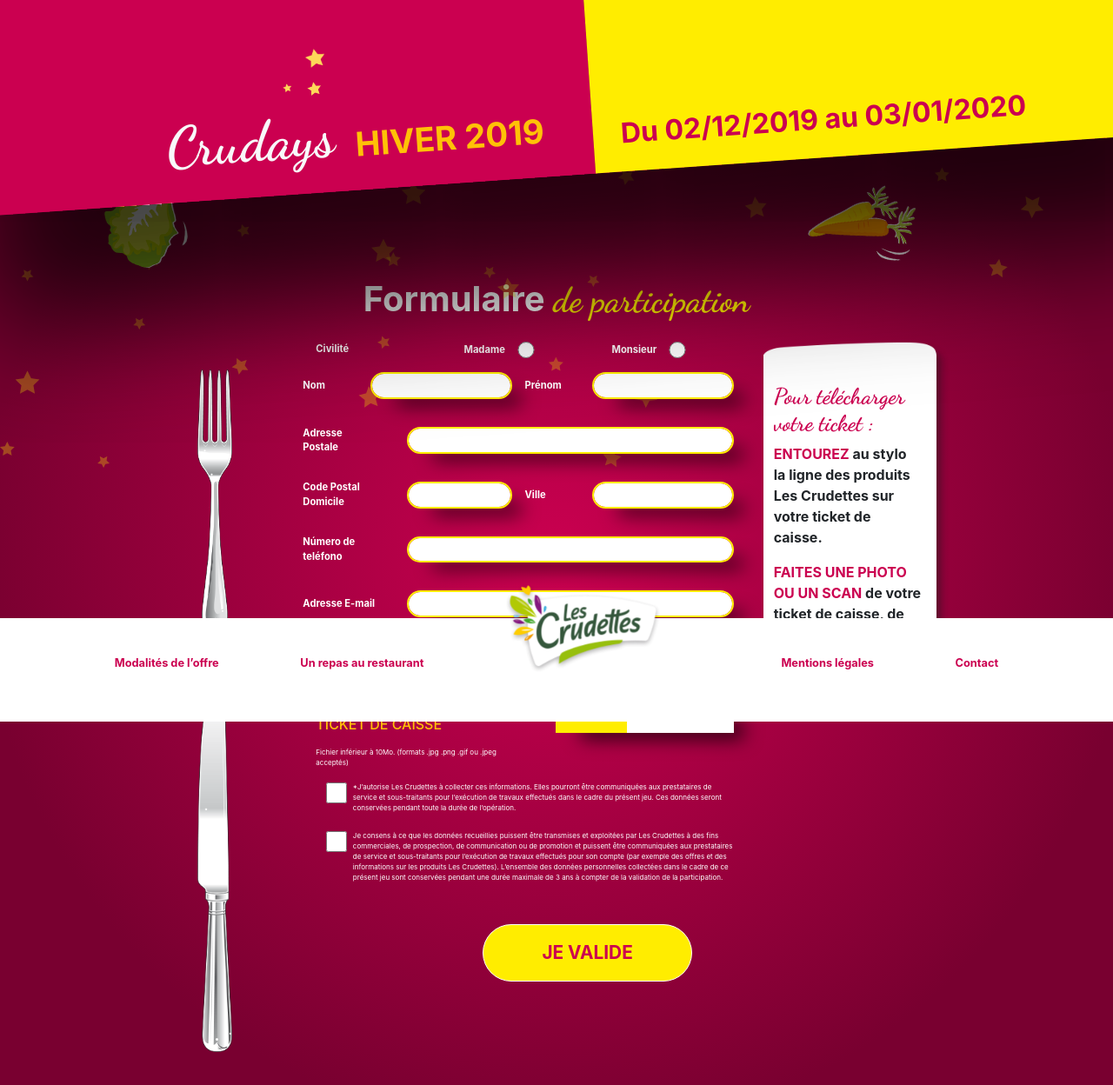
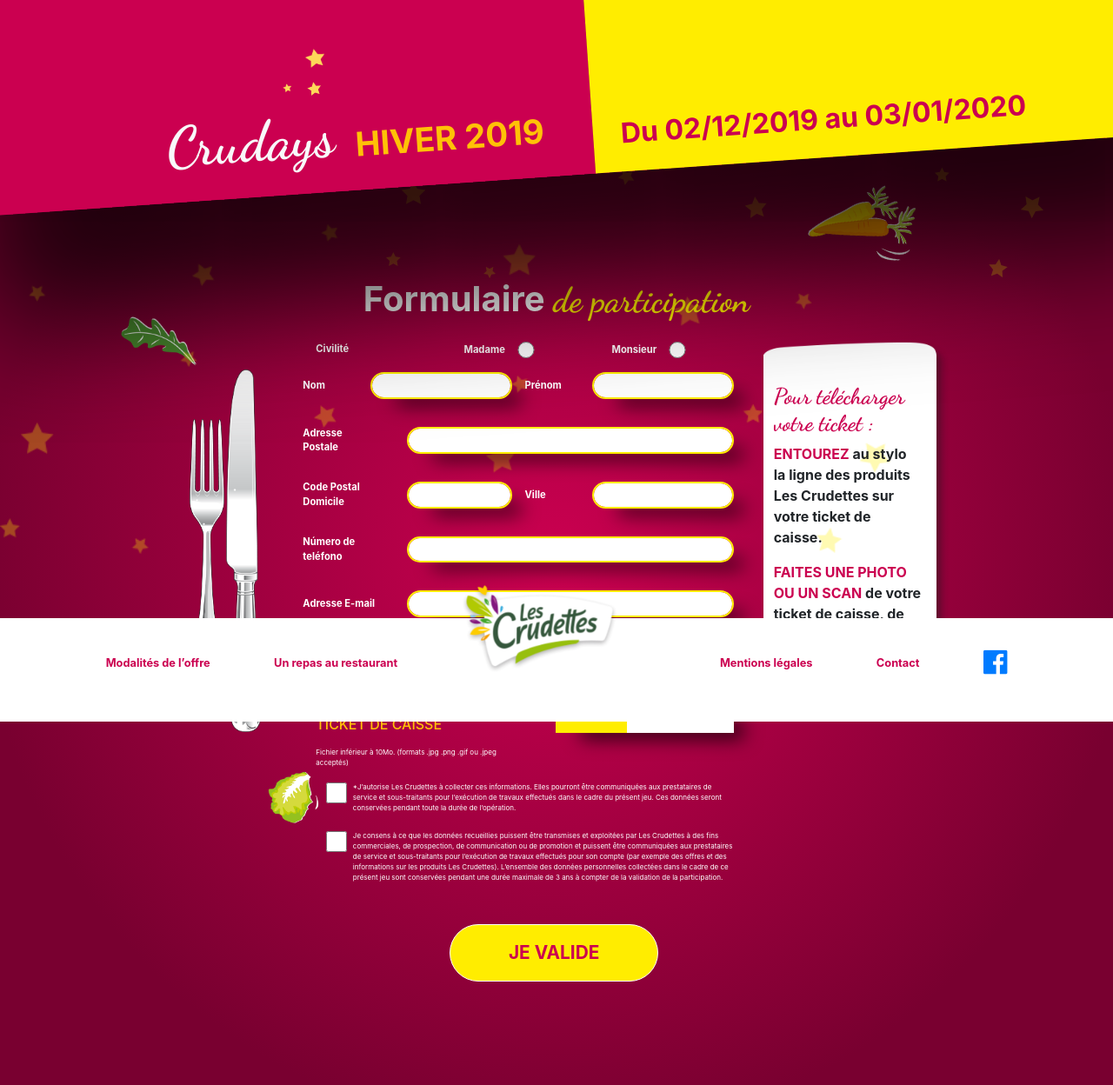
Before and after one commit to muhammadumair11/crudays-formpage, a plain HTML site: page index.html in a window 1280 px wide. Shown: the top 1248 px of the page at 87% size. Drawn offline with nearby package versions, Linux system fonts and the light colour scheme.

Commit message:
minor-changes

```diff
--- a/css/style.css
+++ b/css/style.css
@@ -137,7 +137,7 @@
 }
 
 .fork-img img {
-    margin: 2rem .6rem;
+    margin: 2rem 0rem;
 }
 
 .form-control {
@@ -222,7 +222,7 @@
 }
 
 button {
-    margin: 2rem 40% 10rem;
+    margin: 2rem 32% 10rem;
     min-width: 50%;
     max-width: 70%;
     height:auto;
@@ -288,6 +288,12 @@
     .form-check-inline {
         margin-bottom: 1rem;
     }
+    .sm-img {
+        display: none;
+    }
+    .main-data {
+    width: 100%;
+}
 }
 
 footer {
@@ -308,3 +314,6 @@
     top: -40px;
 
 }
+.facebook {
+    font-size: 2rem;
+}
--- a/index.html
+++ b/index.html
@@ -7,6 +7,7 @@
     <meta charset="utf-8">
     <meta name="viewport" content="width=device-width, initial-scale=1, shrink-to-fit=no">
 
+    <link rel="stylesheet" href="https://maxcdn.bootstrapcdn.com/font-awesome/4.7.0/css/font-awesome.min.css">
     <!-- Bootstrap CSS -->
     <link rel="stylesheet" href="https://stackpath.bootstrapcdn.com/bootstrap/4.3.1/css/bootstrap.min.css"
         integrity="sha384-ggOyR0iXCbMQv3Xipma34MD+dH/1fQ784/j6cY/iJTQUOhcWr7x9JvoRxT2MZw1T" crossorigin="anonymous">
@@ -36,13 +37,14 @@
         <div class="empty"></div>
         <div class="container-fluid">
             <div class="text-center mb-4">
-                <img src="img/carrot.png" style="position: absolute; top: 40px; right: 5rem;" alt="">
+                <img src="img/leafe.png" class="sm-img" width="300" style="position: absolute; top: 15rem; left: 2rem;" alt="">
+                <img src="img/carrot.png" class="sm-img" style="position: absolute; top: 40px; right: 5rem;" alt="">
                 <img src="img/stars.png" style="position: absolute;opacity: .3; top: 40px; right: 5rem;" alt="">
-                <img src="img/stars.png" style="position: absolute; top: 20%; opacity: .3; left: 0rem;" alt="">
+                <img src="img/stars.png" style="position: absolute; top: 20%; opacity: .3; left: 0rem; width: 80%;" alt="">
                 <h1 class="main-heading">Formulaire <span class="yellow-heading"> de participation</span></h1>
             </div>
             <div class="container main-data">
-                <img src="img/cabbage.png" style="position: absolute; top: 4rem; left: -3rem;"  alt="">
+                <img src="img/cabbage.png" class="sm-img" width="250" style="position: absolute; top: 50rem; left: 13rem;"  alt="">
                 <div class="row">
                     <div class="col-2 fork-img">
                         <img src="img/knife.png" width="40" height="auto" alt="">
@@ -220,9 +222,6 @@
         </div>
         </div>
 
-    </section>
-
-
         <footer>
             <div class="container-fluid footer">
                 <div class="container">
@@ -232,10 +231,14 @@
                         <li class="footer-item"><img src="img/logo.png" alt=""></li>
                         <li class="footer-item"><a href="">Mentions légales</a></li>
                         <li class="footer-item"><a href="">Contact</a></li>
+                        <li><a href=""> <i class="facebook fa fa-facebook-official" aria-hidden="true"></i> </a></li>
                     </ul>
                 </div>
             </div>
         </footer>
+    </section>
+
+
 
 
 
```
Also changed, not shown: img/facebook.png (added). Lines whose indentation alone changed are shown as unchanged.
